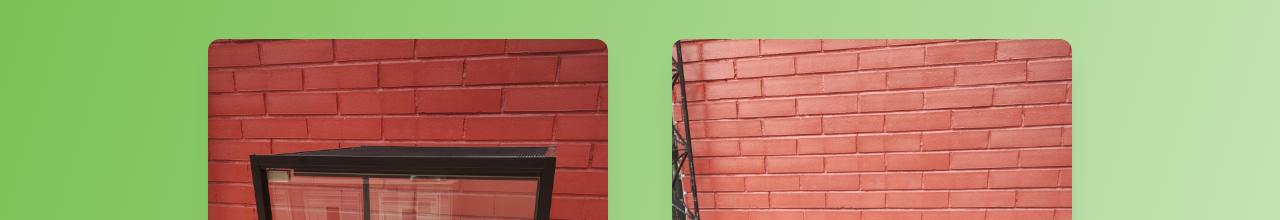
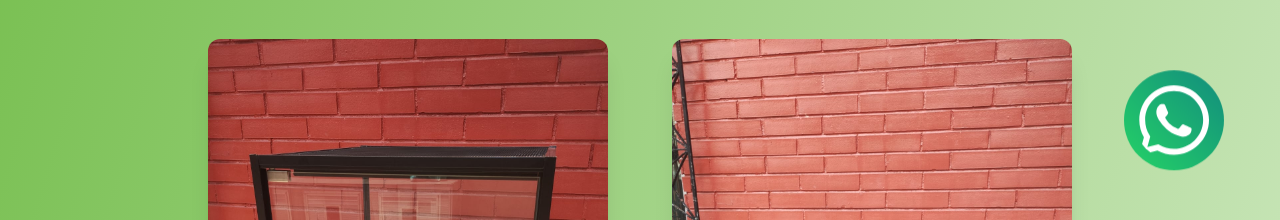
Before and after one commit to Gustavo-Brun/FREELA-Nature_Bio_Terrarios, a Next.js app: page / in a window 1280 px wide. Shown: the part 565-785 px from the top of the page. Built offline with nearby package versions, Linux system fonts and the light colour scheme.

Commit message:
feat: add whatsapp ui component on home page

```diff
--- a/src/app/page.tsx
+++ b/src/app/page.tsx
@@ -3,6 +3,7 @@ import { Products } from "@/components/Products";
 import { Feedback } from "@/components/Feedback";
 import { BudgetRequest } from "@/components/BudgetRequest";
 import { Contact } from "@/components/Contact";
+import { Whatsapp } from "@/components/ui/whatsapp";
 
 export default function Home(): JSX.Element {
   return (
@@ -12,6 +13,7 @@ export default function Home(): JSX.Element {
       <Feedback />
       <BudgetRequest />
       <Contact />
+      <Whatsapp />
     </main>
   );
 }
--- /dev/null
+++ b/src/components/ui/whatsapp.tsx
@@ -0,0 +1,48 @@
+"use client";
+
+import React, { useEffect, useState } from "react";
+
+import Link from "next/link";
+
+import { FaWhatsapp } from "react-icons/fa";
+
+const Whatsapp = (): React.JSX.Element => {
+  const [isVisible, setIsVisible] = useState(false);
+
+  useEffect(() => {
+    const timeoutId = setTimeout(() => {
+      setIsVisible(true);
+    }, 5000);
+
+    return () => {
+      clearTimeout(timeoutId);
+    };
+  }, []);
+
+  return (
+    <div className="fixed bottom-2 right-4 md:bottom-14 md:right-14 text-white animate-bounce z-50">
+      {isVisible && (
+        <Link
+          target="_blank"
+          href={
+            "https://wa.me/5521996178510?text=Ol%C3%A1%21+Gostaria+de+mais+informa%C3%A7%C3%B5es+sobre+os+terr%C3%A1rios."
+          }
+          className="active:text-color-gray md:hover:text-color-gray"
+        >
+          <div className="flex text-center items-center">
+            <FaWhatsapp
+              style={{
+                background: "linear-gradient(45deg, #25D366, #128C7E)",
+                borderRadius: "50%",
+                fontSize: "100px",
+                padding: "10px"
+              }}
+            />
+          </div>
+        </Link>
+      )}
+    </div>
+  );
+};
+
+export { Whatsapp };
```
